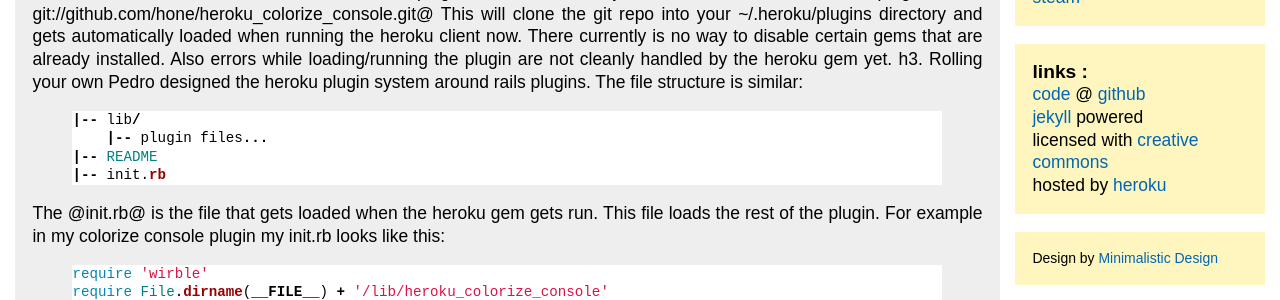
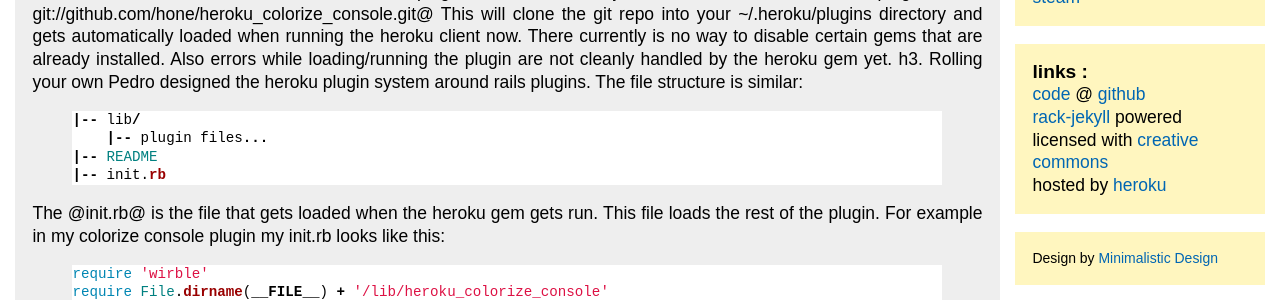
Before and after one commit to hone/wornpath, a Jekyll site: the page built from index.html, in a window 1280 px wide. Shown: the part 449-749 px from the top of the page. Built offline with Jekyll 4.4.1, drawn with Linux system fonts in a browser that asks for light colours; Markdown is read by kramdown in place of the engine named in the settings; comment, search, counter and statistics services are not loaded.

Commit message:
change rack to rack-jekyll

```diff
--- a/_layouts/default.html
+++ b/_layouts/default.html
@@ -48,7 +48,7 @@
 					<h2>links :</h2>
 					<ul>
 						<li><a href="http://www.github.com/hone/wornpath">code</a> @ <a href="http://www.github.com">github</a></li>
-						<li><a href="http://github.com/mojombo/jekyll">jekyll</a> powered</li>
+						<li><a href="http://github.com/bry4n/rack-jekyll">rack-jekyll</a> powered</li>
 						<li>licensed with <a href="http://creativecommons.org/licenses/by-sa/3.0/us/">creative commons</a></li>
 						<li>hosted by <a href="http://www.heroku.com">heroku</a></li>
 					</ul>
```
